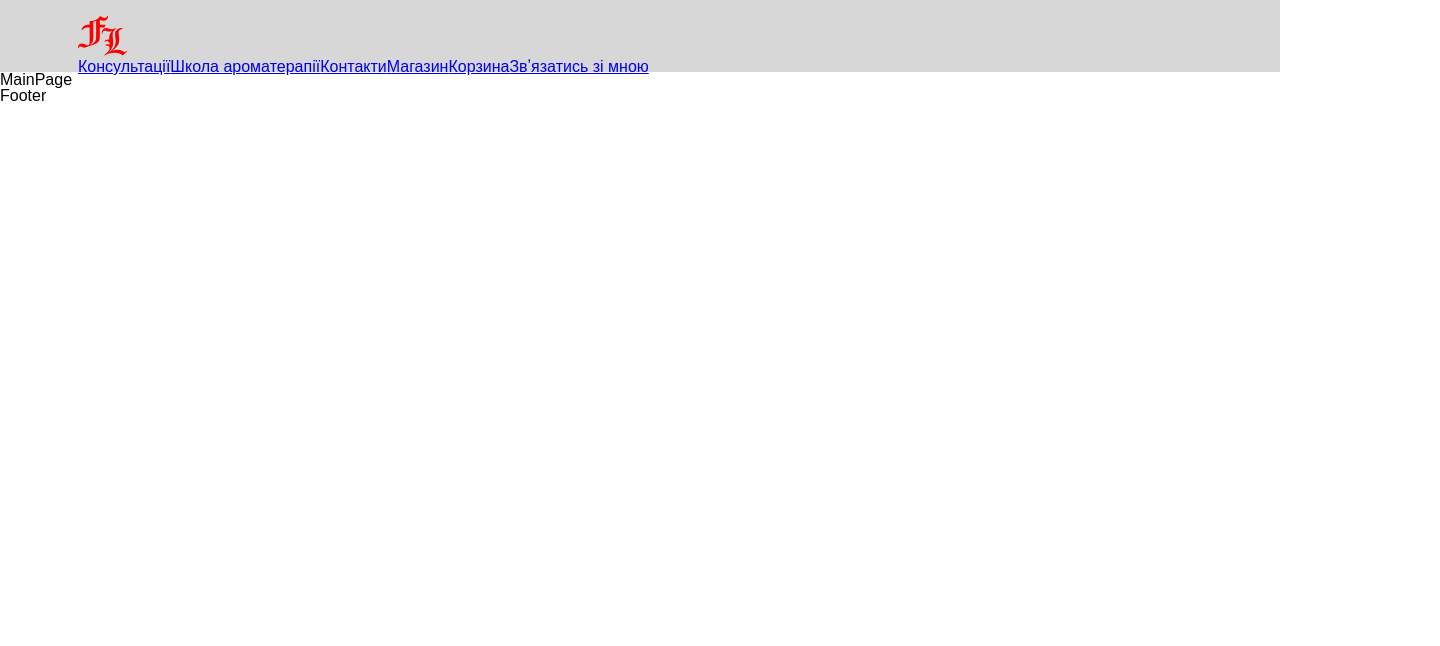
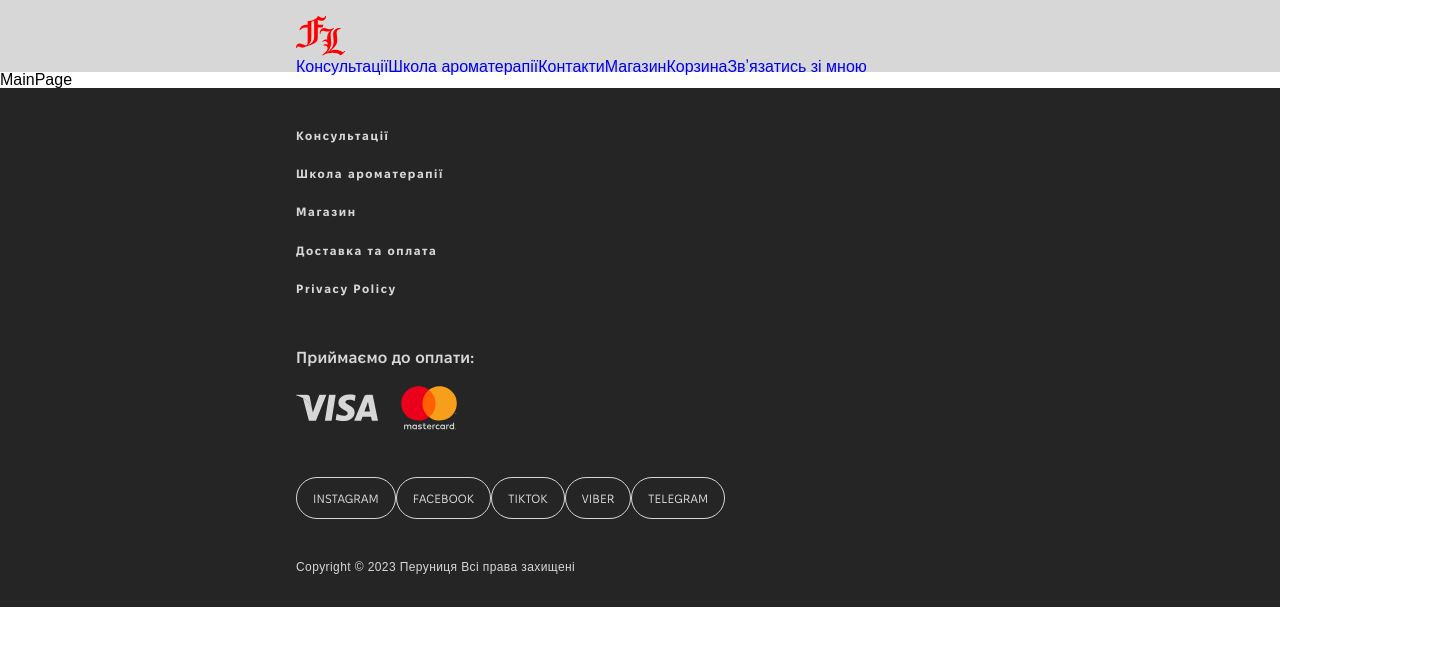
Before and after one commit to 1Kostik/frauLaskaMarket, a React (Vite) app: page / in a window 1280 px wide. Shown: the top 646 px of the page, 1440 px wide, since content can reach past the window. Built offline with nearby package versions, Linux system fonts and the light colour scheme.

Commit message:
created-footer

```diff
--- a/src/App.tsx
+++ b/src/App.tsx
@@ -1,11 +1,11 @@
 import { Route, Routes } from "react-router-dom";
 import SharedLayout from "./SharedLayout/SharedLayout";
-
+import MainPage from "@pages/MainPage/MainPage";
 import HealthyPage from "@pages/HealthyPage/HealthyPage";
-import MainPage from "@pages/MainPage/MainPage";
 import AromaSchool from "@pages/AromaSchool/SchoolPage";
 import StorePage from "@pages/StorePage/StorePage";
 import CartPage from "@pages/BasketPage/CartPage";
+
 function App() {
   return (
     <>
--- /dev/null
+++ b/src/components/Footer/Footer.styled.ts
@@ -0,0 +1,182 @@
+import { css } from "@emotion/react";
+import styled from "@emotion/styled";
+import { onDesktop, onTablet } from "@styles/mixins";
+import { ReactComponent as Logo } from "../../assets/icons/Logo.svg";
+
+export const StyledLogo = styled(Logo)`
+  & path {
+    fill: var(--bg-light-grey);
+  }
+  ${onTablet(css`
+    display: none;
+  `)}
+`;
+
+export const FooterStyled = styled.footer`
+  padding: 32px 0;
+  background-color: var(--bg-black);
+  ${onDesktop(css`
+    padding: 78px 0;
+  `)}
+`;
+
+export const Container = styled.div`
+  position: relative;
+  display: flex;
+  flex-direction: column;
+  row-gap: 40px;
+
+  ${onDesktop(css`
+    flex-flow: row-reverse wrap;
+    row-gap: 32px;
+    column-gap: 40px;
+  `)}
+`;
+
+export const Nav = styled.nav`
+  display: flex;
+  flex-direction: column;
+  row-gap: 4px;
+  width: 229px;
+
+  ${onDesktop(css`
+    row-gap: 16px;
+  `)}
+`;
+
+export const navLinkStyle = css`
+  padding: 10px 0;
+  font-family: Fixel;
+  font-size: 12px;
+  font-weight: 700;
+  line-height: 110%;
+  letter-spacing: 1.6px;
+  color: var(--text-light-grey);
+  border-bottom: 1px solid transparent;
+
+  &:hover {
+    border-bottom: 1px solid var(--text-light-grey);
+  }
+
+  ${onDesktop(css`
+    font-size: 16px;
+  `)}
+`;
+
+export const payContainer = css`
+  display: flex;
+  flex-wrap: wrap;
+  align-items: center;
+  row-gap: 8px;
+  column-gap: 16px;
+  width: 187px;
+
+  ${onDesktop(css`
+    position: absolute;
+    left: 78px;
+    bottom: 48px;
+    width: 210px;
+  `)}
+`;
+
+export const payText = css`
+  font-family: Fixel;
+  font-weight: 600;
+  line-height: 24px;
+  letter-spacing: 0.15px;
+  color: var(--text-light-grey);
+
+  ${onDesktop(css`
+    font-size: 18px;
+  `)}
+`;
+
+export const contactContainer = css`
+  display: flex;
+  flex-direction: column;
+
+  ${onDesktop(css`
+    width: 1015px;
+  `)}
+
+  & h2 {
+    margin-bottom: 40px;
+
+    font-family: Fixel;
+    font-size: 32px;
+    font-weight: 600;
+    letter-spacing: 0.64px;
+    color: var(--text-light-grey);
+  }
+
+  & h2,
+  & > a:nth-of-type(1),
+  & > a:nth-of-type(2) {
+    display: none;
+    ${onDesktop(css`
+      display: block;
+    `)}
+  }
+`;
+
+export const contactLink = css`
+  font-family: Fixel;
+  font-size: 22px;
+  font-weight: 400;
+  line-height: 32px;
+  text-transform: uppercase;
+  color: var(--text-light-grey);
+  margin-bottom: 16px;
+`;
+
+export const SocialContainer = styled.div`
+  display: flex;
+  flex-wrap: wrap;
+`;
+
+export const SocialLink = styled.a`
+  display: flex;
+  align-items: center;
+  justify-content: center;
+  height: 42px;
+  padding: 10px 16px 6px;
+  border-radius: 100px;
+  border: 1px solid var(--text-light-grey);
+
+  font-family: Fixel;
+  font-size: 12px;
+  line-height: 20px;
+  letter-spacing: 0.1px;
+  text-transform: uppercase;
+  color: var(--text-light-grey);
+
+  &:hover {
+    border: 1px solid var(--color, #b7b7b7);
+    box-shadow: -4px 4px 4px 0px rgba(30, 51, 86, 0.08);
+    color: var(--color, #b7b7b7);
+  }
+
+  ${onDesktop(css`
+    padding: 10px 12px 6px;
+    border-radius: 26px;
+    font-size: 14px;
+    line-height: 20px;
+  `)}
+`;
+
+export const copyrightContainer = css`
+  ${onDesktop(css`
+    display: flex;
+    flex-direction: column;
+    justify-content: flex-end;
+    height: 138px;
+    width: 100%;
+  `)}
+`;
+
+export const copyrightStyle = css`
+  font-size: 12px;
+  line-height: 16px;
+  letter-spacing: 0.4px;
+  color: var(--text-light-grey);
+`;
--- a/src/components/Footer/Footer.tsx
+++ b/src/components/Footer/Footer.tsx
@@ -1,9 +1,82 @@
-import React from 'react'
+import { Link } from "react-router-dom";
+import { containerStyles } from "@styles/variables";
+import {
+  Container,
+  FooterStyled,
+  Nav,
+  SocialLink,
+  SocialContainer,
+  copyrightStyle,
+  navLinkStyle,
+  payContainer,
+  payText,
+  contactContainer,
+  contactLink,
+  copyrightContainer,
+  StyledLogo,
+} from "./Footer.styled";
+import { ReactComponent as VisaIcon } from "/src/assets/icons/visa.svg";
+import { ReactComponent as MCIcon } from "/src/assets/icons/master_card.svg";
 
 const Footer = () => {
   return (
-    <div>Footer</div>
-  )
-}
+    <FooterStyled>
+      <Container css={containerStyles}>
+        <StyledLogo />
+        <Nav>
+          <Link to="/consultations" css={navLinkStyle}>
+            Консультації
+          </Link>
+          <Link to="/aroma-school" css={navLinkStyle}>
+            Школа ароматерапії
+          </Link>
+          <Link to="/store" css={navLinkStyle}>
+            Магазин
+          </Link>
+          <Link to="/cart" css={navLinkStyle}>
+            Доставка та оплата
+          </Link>
+          <p css={navLinkStyle}>Privacy Policy</p>
+        </Nav>
+        <div css={payContainer}>
+          <p css={payText}>Приймаємо до оплати:</p>
+          <VisaIcon />
+          <MCIcon />
+        </div>
+        <div css={contactContainer}>
+          <h2>Як зі мною звʼязатись?</h2>
+          <a href="tel: +380637053806" css={contactLink}>
+            +380637053806
+          </a>
+          <a href="mailto:lana@jar.com" css={contactLink}>
+            lana@jar.com
+          </a>
+          <SocialContainer>
+            <SocialLink href="https://www.instagram.com/" target="_blank">
+              Instagram
+            </SocialLink>
+            <SocialLink href="https://www.facebook.com/" target="_blank">
+              Facebook
+            </SocialLink>
+            <SocialLink href="https://https://www.tiktok.com/" target="_blank">
+              TikTok
+            </SocialLink>
+            <SocialLink href="viber://pa?chatURI=dimside" target="_blank">
+              Viber
+            </SocialLink>
+            <SocialLink href="tg://resolve?domain=dimside29" target="_blank">
+              telegram
+            </SocialLink>
+          </SocialContainer>
+        </div>
+        <div css={copyrightContainer}>
+          <p css={copyrightStyle}>
+            Copyright © 2023 Перуниця Всі права захищені
+          </p>
+        </div>
+      </Container>
+    </FooterStyled>
+  );
+};
 
-export default Footer
+export default Footer;
--- a/src/styles/mixins.ts
+++ b/src/styles/mixins.ts
@@ -7,7 +7,7 @@ export const onTablet = (styles: SerializedStyles) => css`
 `;
 
 export const onDesktop = (styles: SerializedStyles) => css`
-  @media (min-width: 1248px) {
+  @media (min-width: 1440px) {
     ${styles}
   }
 `;
--- a/src/styles/reset.css
+++ b/src/styles/reset.css
@@ -85,6 +85,7 @@ video {
   font-size: 100%;
   font: inherit;
   vertical-align: baseline;
+  text-decoration: none;
 }
 ol,
 ul {
--- a/tsconfig.json
+++ b/tsconfig.json
@@ -8,7 +8,8 @@
     "baseUrl": "src",
     "paths": {
       "@styles/*": ["styles/*"],
-      "@components/*": ["components/*"]
+      "@components/*": ["components/*"],
+      "@pages/*": ["pages/*"]
     },
     "moduleResolution": "bundler",
     "allowImportingTsExtensions": true,
```
Also changed, not shown: src/assets/icons/master_card.svg (added), src/assets/icons/visa.svg (added), src/components/Header/Header.tsx (line endings or trailing spaces).
